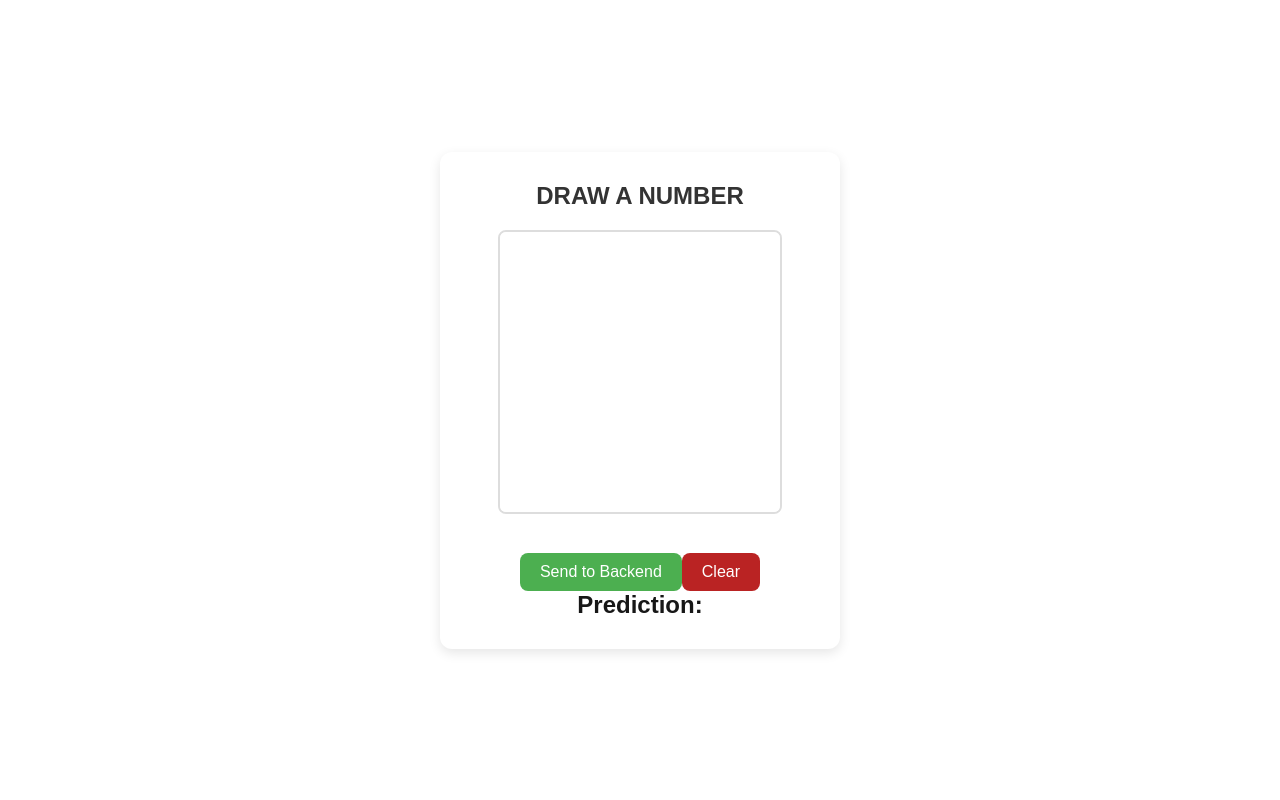
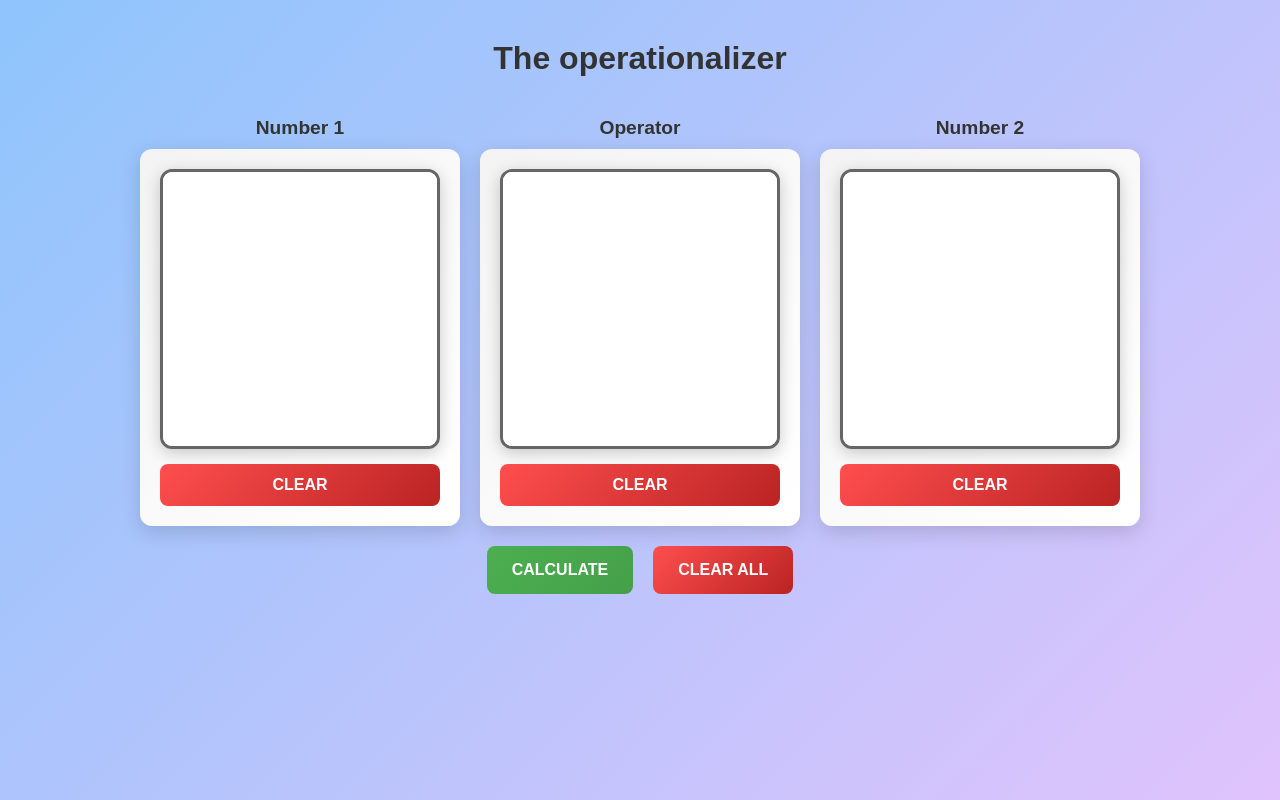
Before and after one commit to Perolov89/Operationalizer, a Next.js app: page / in a window 1280 px wide. Built offline with nearby package versions, Linux system fonts and the light colour scheme.

Commit message:
Added 3 canvas feature,calculation, css etc

```diff
--- a/src/app/components/Canvas.tsx
+++ b/src/app/components/Canvas.tsx
@@ -3,11 +3,16 @@ import styles from "./canvas.module.css";
 
 interface CanvasProps {
   onSubmit: (imageDataUrl: string) => void;
+  clearTrigger?: boolean;
 }
 
-const Canvas: React.FC<CanvasProps> = ({ onSubmit }) => {
+const Canvas: React.FC<CanvasProps> = ({ onSubmit, clearTrigger }) => {
   const canvasRef = useRef<HTMLCanvasElement>(null);
   const [drawing, setDrawing] = useState(false);
+
+  useEffect(() => {
+    handleClear();
+  }, [clearTrigger]);
 
   useEffect(() => {
     const canvas = canvasRef.current;
@@ -83,9 +88,6 @@ const Canvas: React.FC<CanvasProps> = ({ onSubmit }) => {
         onMouseUp={stopDrawing}
         onMouseLeave={stopDrawing}
       />
-      <button onClick={handleSubmit} className={styles.submit_button}>
-        Send to Backend
-      </button>
       <button onClick={handleClear} className={styles.clear_button}>
         Clear
       </button>
--- a/src/app/components/canvas.module.css
+++ b/src/app/components/canvas.module.css
@@ -1,35 +1,42 @@
-
+.main {
+  display: flex;
+  flex-direction: column;
+  align-items: center;
+  gap: 15px;
+  padding: 20px;
+  border-radius: 12px;
+  background: linear-gradient(135deg, #f3f3f3, #ffffff);
+  box-shadow: 0 6px 20px rgba(0, 0, 0, 0.15);
+  width: 320px;
+}
 
 .canvas {
-  border: 2px solid #dddddd;
-  border-radius: 8px;
-  margin-bottom: 20px;
-}
-
-.submit_button {
-  background-color: #4caf50;
-  color: white;
-  padding: 10px 20px;
-  margin-top: 15px;
-  border: none;
-  border-radius: 8px;
-  font-size: 1rem;
-  cursor: pointer;
-  transition: background-color 0.3s ease;
+  width: 280px;
+  height: 280px;
+  border: 3px solid #666666;
+  border-radius: 12px;
+  background-color: #ffffff;
+  box-shadow: 0 4px 16px rgba(0, 0, 0, 0.2);
 }
 
 .clear_button {
-  background-color: #ba2323;
-  color: white;
-  padding: 10px 20px;
-  margin-top: 15px;
+  padding: 12px 20px;
+  font-size: 1rem;
+  font-weight: bold;
+  text-transform: uppercase;
   border: none;
   border-radius: 8px;
-  font-size: 1rem;
   cursor: pointer;
-  transition: background-color 0.3s ease;
+  transition: transform 0.2s, box-shadow 0.2s;
+  width: 100%;
 }
 
-.submit_button:hover {
-  background-color: #45a049;
+.clear_button {
+  background: linear-gradient(135deg, #ff4e4e, #ba2323);
+  color: white;
 }
+
+.clear_button:hover {
+  transform: scale(1.05);
+  box-shadow: 0 4px 16px rgba(0, 0, 0, 0.2);
+}
--- a/src/app/page.module.css
+++ b/src/app/page.module.css
@@ -1,36 +1,79 @@
 .main {
+  display: flex;
+  flex-direction: column;
+  align-items: center;
+  gap: 20px;
+  padding: 40px;
+  background: linear-gradient(135deg, #8ec5fc, #e0c3fc);
+  min-height: 100vh;
+}
+
+.title {
+  font-size: 2rem;
+  font-weight: bold;
+  color: #333;
+  margin-bottom: 20px;
+  text-align: center;
+}
+
+.canvasContainer {
   display: flex;
   justify-content: center;
   align-items: center;
-  height: 100vh;
+  gap: 20px;
 }
-
-.canvas_container {
-  background-color: #ffffff;
-  padding: 30px;
-  border-radius: 12px;
-  box-shadow: 0 4px 12px rgba(0, 0, 0, 0.1);
+.canvasWrapper {
   display: flex;
   flex-direction: column;
   align-items: center;
-  max-width: 400px;
-  width: 100%;
-  text-align: center;
+  gap: 10px;
 }
 
-.h1 {
-  color: #333333;
-  font-size: 1.5rem;
-  margin: 0 0 20px;
-  text-transform: uppercase;
+.label {
+  font-size: 1.2rem;
   font-weight: bold;
+  color: #333;
 }
 
+.result {
+  margin-top: 20px;
+  padding: 15px 25px;
+  background: white;
+  border-radius: 8px;
+  font-size: 1.5rem;
+  font-weight: bold;
+  color: #333;
+  box-shadow: 0 4px 16px rgba(0, 0, 0, 0.1);
+}
 
+.buttonContainer {
+  display: flex;
+  justify-content: center;
+  gap: 20px;
+}
 
-.prediction {
-  font-size: 1.25rem;
-  color: #4CAF50;
-  margin-top: 10px;
+.operationalizeButton, .clearButton {
+  padding: 15px 25px;
+  font-size: 1rem;
   font-weight: bold;
+  text-transform: uppercase;
+  border: none;
+  border-radius: 8px;
+  cursor: pointer;
+  transition: transform 0.2s, box-shadow 0.2s;
 }
+
+.operationalizeButton {
+  background: linear-gradient(135deg, #4CAF50, #45a049);
+  color: white;
+}
+
+.clearButton {
+  background: linear-gradient(135deg, #ff4e4e, #ba2323);
+  color: white;
+}
+
+.operationalizeButton:hover, .clearButton:hover {
+  transform: scale(1.05);
+  box-shadow: 0 4px 16px rgba(0, 0, 0, 0.2);
+}
--- a/src/app/page.tsx
+++ b/src/app/page.tsx
@@ -4,45 +4,108 @@ import Canvas from "./components/Canvas";
 import styles from "./page.module.css";
 
 const Home: React.FC = () => {
-  const [prediction, setPrediction] = useState("");
+  const [clearTrigger, setClearTrigger] = useState(false);
+  const [result, setResult] = useState<number | null>(null);
 
-  const submitDrawing = async (dataUrl: string) => {
+  const submitDrawing = async (dataUrls: string[]) => {
     try {
       const response = await fetch("http://127.0.0.1:5000/predict", {
         method: "POST",
         headers: {
           "Content-Type": "application/json",
         },
-        body: JSON.stringify({ image: dataUrl }),
+        body: JSON.stringify({
+          images: {
+            firstNumber: dataUrls[0],
+            operator: dataUrls[1],
+            secondNumber: dataUrls[2],
+          },
+        }),
       });
 
       if (response.ok) {
         const result = await response.json();
-        setPrediction(result.predicted_label);
-        console.log("Prediction from Flask:", result.predicted_label);
+        // check if predicted_symbol
+        try {
+          const firstNumber = Number(result.firstNumber.predicted_symbol);
+          const operator = result.operator.predicted_symbol;
+          const secondNumber = Number(result.secondNumber.predicted_symbol);
+
+          let calculation;
+          switch (operator) {
+            case "+":
+              calculation = firstNumber + secondNumber;
+              break;
+            case "-":
+              calculation = firstNumber - secondNumber;
+              break;
+            case "*":
+              calculation = firstNumber * secondNumber;
+              break;
+            case "/":
+              calculation = firstNumber / secondNumber;
+              break;
+            default:
+              throw new Error("Unsupported operator");
+          }
+          setResult(calculation);
+        } catch (error) {
+          console.log(`Error when converting to Numbers : ${error}`);
+        }
+        console.log("Predictions from Flask:", result);
+        console.log(`Calculated result: ${result}`);
       } else {
-        console.error("Failed to process image");
+        console.error("Failed to process images");
       }
     } catch (error) {
       console.error("Error:", error);
+      setResult(null);
     }
+  };
+
+  const handleOperationalize = () => {
+    const canvases = document.querySelectorAll("canvas");
+    const dataUrls = Array.from(canvases).map((canvas) =>
+      (canvas as HTMLCanvasElement).toDataURL("image/png")
+    );
+    submitDrawing(dataUrls);
+  };
+
+  const handleClearAll = () => {
+    setClearTrigger((prev) => !prev);
   };
 
   return (
     <main className={styles.main}>
-      <article className={styles.canvas_container}>
-        <h1 className={styles.h1}>Draw a Number</h1>
-        <Canvas onSubmit={submitDrawing} />
-        <h1>Prediction: {prediction}</h1>
-      </article>
+      <h1 className={styles.title}>The operationalizer</h1>
+      <section className={styles.canvasContainer}>
+        <article className={styles.canvasWrapper}>
+          <span className={styles.label}>Number 1</span>
+          <Canvas onSubmit={() => {}} clearTrigger={clearTrigger} />
+        </article>
+        <article className={styles.canvasWrapper}>
+          <span className={styles.label}>Operator</span>
+          <Canvas onSubmit={() => {}} clearTrigger={clearTrigger} />
+        </article>
+        <article className={styles.canvasWrapper}>
+          <span className={styles.label}>Number 2</span>
+          <Canvas onSubmit={() => {}} clearTrigger={clearTrigger} />
+        </article>
+      </section>
+      {result && <div className={styles.result}>{result}</div>}
+      <div className={styles.buttonContainer}>
+        <button
+          className={styles.operationalizeButton}
+          onClick={handleOperationalize}
+        >
+          Calculate
+        </button>
+        <button className={styles.clearButton} onClick={handleClearAll}>
+          Clear All
+        </button>
+      </div>
     </main>
   );
 };
 
 export default Home;
-
-function usestate(arg0: string): [any, any] {
-  throw new Error("Function not implemented.");
-}
-
-// added touch screen
```
